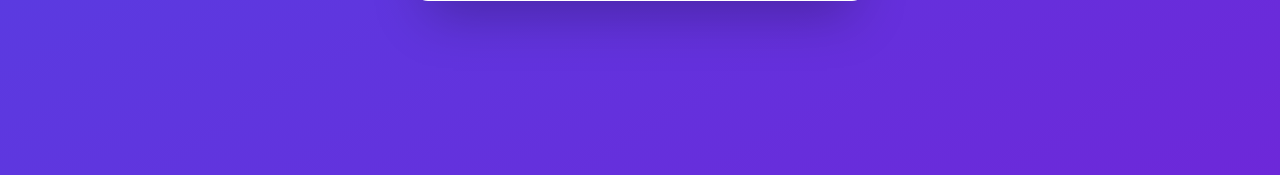
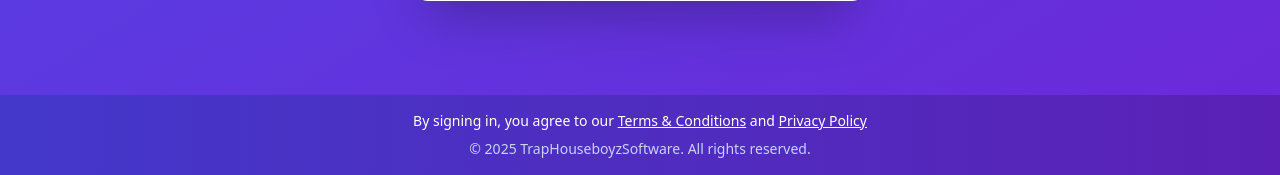
Before and after one commit to shubraj/Mass-SMS-Texting-Webapp, a Django app: page /login/ in a window 1280 px wide. Shown: the part 625-800 px from the top of the page. Run offline with Django 4.2, Linux system fonts and the light colour scheme; parts of the project's set-up code (start-up, migrations or seed data) failed here and were passed over.

Commit message:
feat: privacy and terms added

```diff
--- a/webapp/templates/webapp/login.html
+++ b/webapp/templates/webapp/login.html
@@ -76,6 +76,19 @@
             </button>
         </form>
     </div>
+    <footer class="fixed bottom-0 left-0 w-full bg-gradient-to-r from-indigo-700 to-purple-800 text-white py-4">
+        <div class="container mx-auto text-center text-sm">
+            <p class="mb-2">
+                By signing in, you agree to our
+                <a href="{% url 'app_webapp:terms_and_conditions' %}" class="underline hover:text-indigo-200 transition-colors">Terms & Conditions</a>
+                and
+                <a href="{% url 'app_webapp:privacy_policy' %}" class="underline hover:text-indigo-200 transition-colors">Privacy Policy</a>
+            </p>
+            <p class="text-indigo-200">
+                © {% now "Y" %} TrapHouseboyzSoftware. All rights reserved.
+            </p>
+        </div>
+    </footer>
 </div>
 {% endblock content %}
 {% block script %}
```
